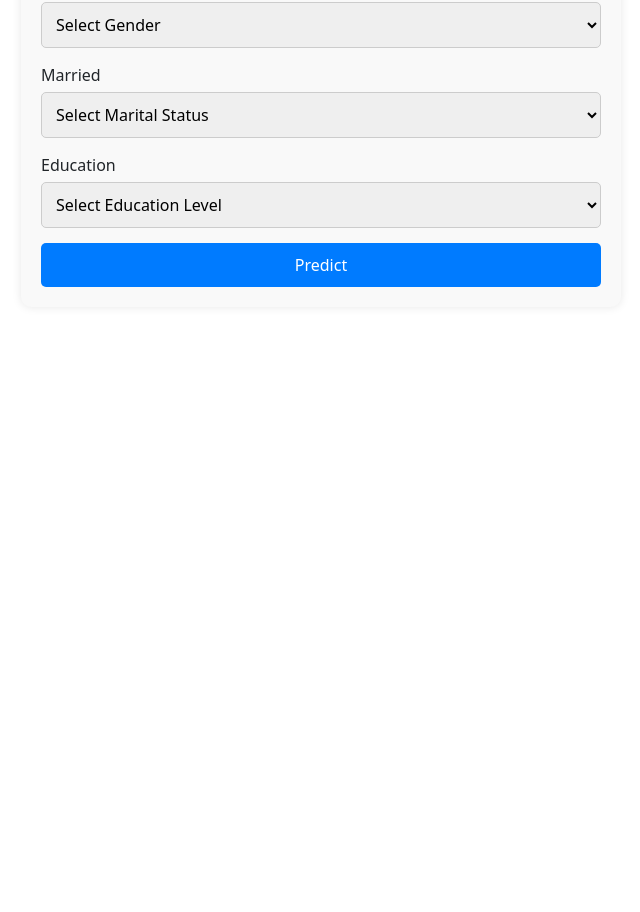
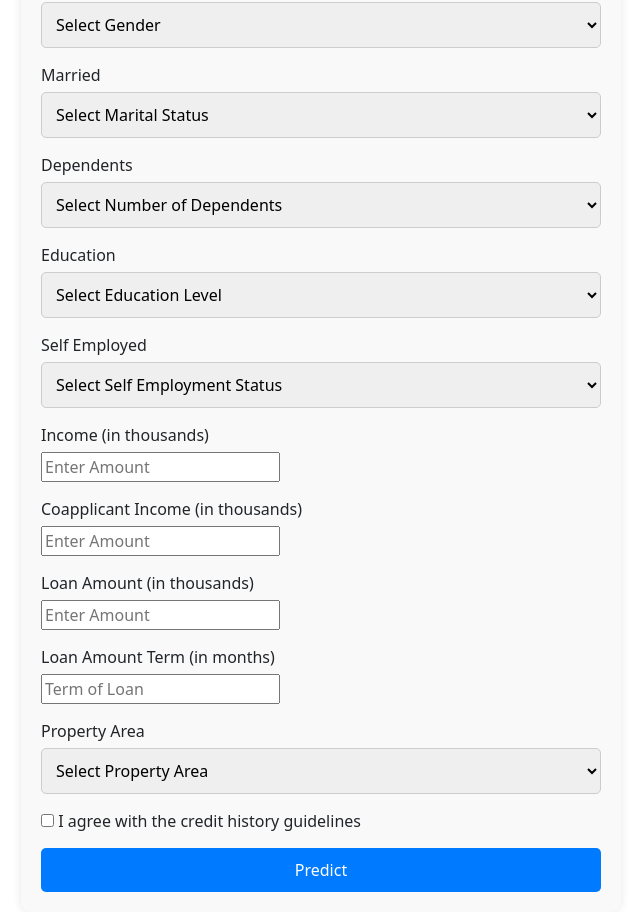
Before and after one commit to najmanmna/loan-predict, a React (Create React App) app: page /prediction in a window 1280 px wide. Shown: the part 161-1073 px from the top of the page, without its empty margins (319-959 px from the left). Before the commit the page ends 800 px from the top, so only its background shows below. Built offline with nearby package versions, Linux system fonts and the light colour scheme.

Commit message:
apis created

```diff
--- a/package.json
+++ b/package.json
@@ -12,6 +12,7 @@
     "react-dom": "^18.3.1",
     "react-router-dom": "^6.24.1",
     "react-scripts": "5.0.1",
+    "sweetalert2": "^11.12.2",
     "web-vitals": "^2.1.4"
   },
   "scripts": {
--- a/public/index.html
+++ b/public/index.html
@@ -24,7 +24,7 @@
       work correctly both with client-side routing and a non-root public URL.
       Learn how to configure a non-root public URL by running `npm run build`.
     -->
-    <title>React App</title>
+    <title>Loan App</title>
   </head>
   <body>
     <noscript>You need to enable JavaScript to run this app.</noscript>
--- a/src/pages/Prediction.jsx
+++ b/src/pages/Prediction.jsx
@@ -1,13 +1,22 @@
-import React, { useState } from 'react';
-import './Prediction.css';
+import React, { useState } from "react";
+import Swal from "sweetalert2";
+import "./Prediction.css";
 
 const Prediction = () => {
   const [formData, setFormData] = useState({
-    gender: '',
-    married: '',
-    education: '',
-    // Add more attributes as needed
+    gender: "",
+    married: "",
+    dependents: "",
+    education: "",
+    selfEmployed: "",
+    applicantIncome: "",
+    coapplicantIncome: "",
+    loanAmount: "",
+    loanAmountTerm: "",
+    creditHistory: "",
+    propertyArea: "",
   });
+  console.log(formData);
 
   const handleChange = (e) => {
     const { name, value } = e.target;
@@ -17,10 +26,41 @@ const Prediction = () => {
     });
   };
 
-  const handleSubmit = (e) => {
+  const handleSubmit = async (e) => {
     e.preventDefault();
-    // Handle form submission logic here
-    console.log('Form submitted:', formData);
+    try {
+      const response = await fetch("YOUR_BACKEND_URL_HERE", {
+        method: "POST",
+        headers: {
+          "Content-Type": "application/json",
+        },
+        body: JSON.stringify(formData),
+      });
+      if (response.ok) {
+        const data = await response.json();
+        Swal.fire({
+          title: "Success",
+          text: data.message,
+          icon: "success",
+          confirmButtonText: "OK",
+        });
+      } else {
+        const errorData = await response.json();
+        Swal.fire({
+          title: "Error",
+          text: errorData.message || response.statusText,
+          icon: "error",
+          confirmButtonText: "OK",
+        });
+      }
+    } catch (error) {
+      Swal.fire({
+        title: "Error",
+        text: error.message,
+        icon: "error",
+        confirmButtonText: "OK",
+      });
+    }
   };
 
   return (
@@ -29,7 +69,12 @@ const Prediction = () => {
       <form onSubmit={handleSubmit}>
         <div className="form-group">
           <label htmlFor="gender">Gender</label>
-          <select name="gender" id="gender" value={formData.gender} onChange={handleChange}>
+          <select
+            name="gender"
+            id="gender"
+            value={formData.gender}
+            onChange={handleChange}
+          >
             <option value="">Select Gender</option>
             <option value="Male">Male</option>
             <option value="Female">Female</option>
@@ -38,7 +83,12 @@ const Prediction = () => {
 
         <div className="form-group">
           <label htmlFor="married">Married</label>
-          <select name="married" id="married" value={formData.married} onChange={handleChange}>
+          <select
+            name="married"
+            id="married"
+            value={formData.married}
+            onChange={handleChange}
+          >
             <option value="">Select Marital Status</option>
             <option value="Yes">Yes</option>
             <option value="No">No</option>
@@ -46,17 +96,141 @@ const Prediction = () => {
         </div>
 
         <div className="form-group">
+          <label htmlFor="dependents">Dependents</label>
+          <select
+            name="dependents"
+            id="dependents"
+            value={formData.dependents}
+            onChange={handleChange}
+          >
+            <option value="">Select Number of Dependents</option>
+            <option value="0">0</option>
+            <option value="1">1</option>
+            <option value="2">2</option>
+            <option value="3+">3+</option>
+          </select>
+        </div>
+
+        <div className="form-group">
           <label htmlFor="education">Education</label>
-          <select name="education" id="education" value={formData.education} onChange={handleChange}>
+          <select
+            name="education"
+            id="education"
+            value={formData.education}
+            onChange={handleChange}
+          >
             <option value="">Select Education Level</option>
             <option value="Graduate">Graduate</option>
             <option value="Not Graduate">Not Graduate</option>
           </select>
         </div>
 
-        {/* Add more form groups as needed */}
+        <div className="form-group">
+          <label htmlFor="selfEmployed">Self Employed</label>
+          <select
+            name="selfEmployed"
+            id="selfEmployed"
+            value={formData.selfEmployed}
+            onChange={handleChange}
+          >
+            <option value="">Select Self Employment Status</option>
+            <option value="Yes">Yes</option>
+            <option value="No">No</option>
+          </select>
+        </div>
 
-        <button type="submit" className="predict-btn">Predict</button>
+        <div className="form-group">
+          <label htmlFor="applicantIncome">Income (in thousands)</label>
+          <input
+            type="number"
+            name="applicantIncome"
+            id="applicantIncome"
+            value={formData.applicantIncome}
+            onChange={handleChange}
+            placeholder="Enter Amount"
+            min="0"
+          />
+        </div>
+
+        <div className="form-group">
+          <label htmlFor="coapplicantIncome">
+            Coapplicant Income (in thousands)
+          </label>
+          <input
+            type="number"
+            name="coapplicantIncome"
+            id="coapplicantIncome"
+            value={formData.coapplicantIncome}
+            onChange={handleChange}
+            placeholder="Enter Amount"
+            min="0"
+          />
+        </div>
+
+        <div className="form-group">
+          <label htmlFor="loanAmount">Loan Amount (in thousands)</label>
+          <input
+            type="number"
+            name="loanAmount"
+            id="loanAmount"
+            value={formData.loanAmount}
+            onChange={handleChange}
+            placeholder="Enter Amount"
+            min="0"
+          />
+        </div>
+
+        <div className="form-group">
+          <label htmlFor="loanAmountTerm">Loan Amount Term (in months)</label>
+          <input
+            type="number"
+            name="loanAmountTerm"
+            id="loanAmountTerm"
+            value={formData.loanAmountTerm}
+            onChange={handleChange}
+            placeholder="Term of Loan"
+            min="0"
+          />
+        </div>
+
+        <div className="form-group">
+          <label htmlFor="propertyArea">Property Area</label>
+          <select
+            name="propertyArea"
+            id="propertyArea"
+            value={formData.propertyArea}
+            onChange={handleChange}
+          >
+            <option value="">Select Property Area</option>
+            <option value="Urban">Urban</option>
+            <option value="Semi Urban">Semi Urban</option>
+            <option value="Rural">Rural</option>
+          </select>
+        </div>
+
+        <div className="form-group check">
+          <label htmlFor="creditHistory">
+            <input
+              type="checkbox"
+              name="creditHistory"
+              id="creditHistory"
+              checked={formData.creditHistory === "1"}
+              onChange={(e) =>
+                handleChange({
+                  target: {
+                    name: "creditHistory",
+                    value: e.target.checked ? "1" : "0",
+                  },
+                })
+              }
+            />{" "}
+            I agree with the credit history guidelines
+          </label>
+        </div>
+
+        <button type="submit" className="predict-btn">
+          Predict
+        </button>
       </form>
     </div>
   );
```
Also changed, not shown: src/pages/Prediction.css (line endings or trailing spaces), 1 other file (tests, documents, lock files or other folders).
